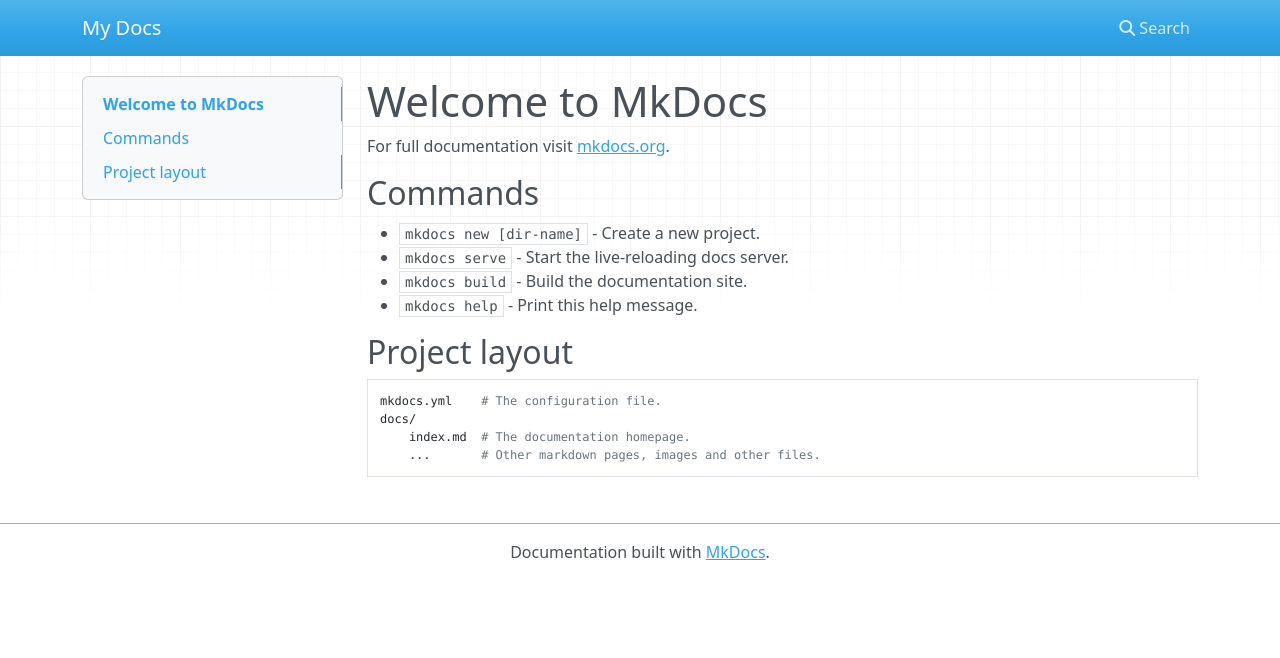
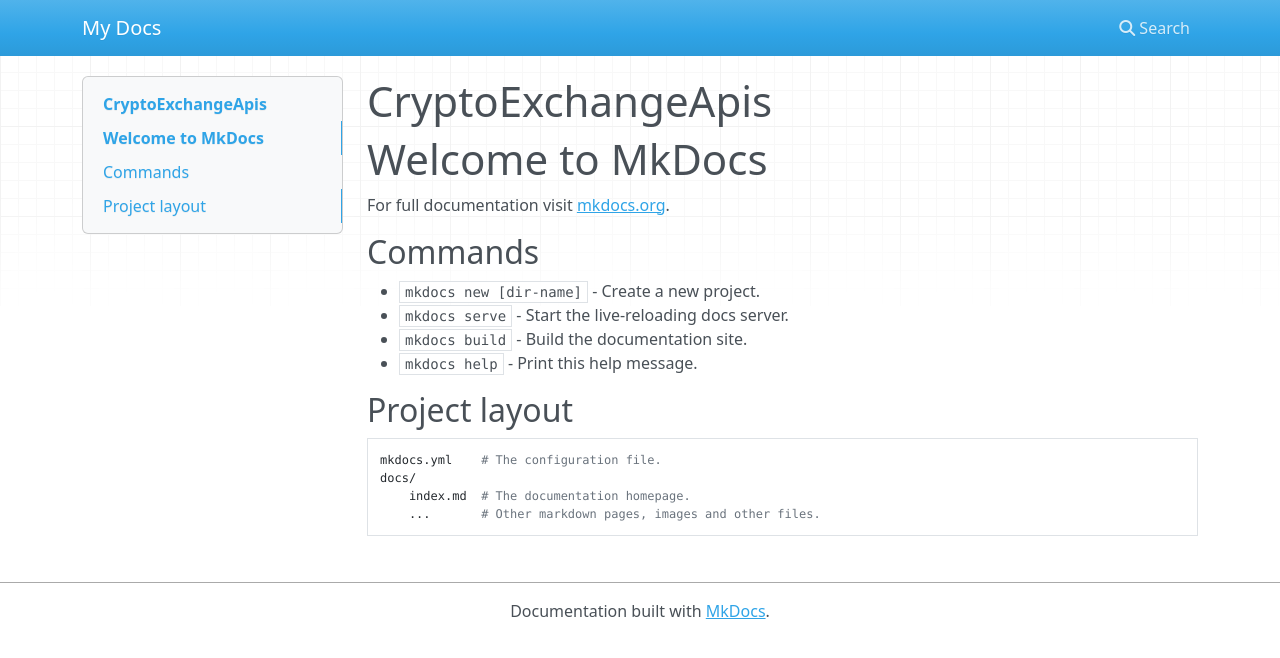
Before and after one commit to josiahwood/CryptoExchangeApis, an MkDocs documentation site: the page built from docs/index.md, in a window 1280 px wide. Shown: the top 658 px of the page. Built offline with MkDocs 1.6.1, drawn with Linux system fonts in a browser that asks for light colours; nearby versions of some CDN libraries.

Commit message:
modifying content to see if I can trigger a page update

```diff
--- a/docs/index.md
+++ b/docs/index.md
@@ -1,3 +1,4 @@
+# CryptoExchangeApis
 # Welcome to MkDocs
 
 For full documentation visit [mkdocs.org](https://mkdocs.org).
```
